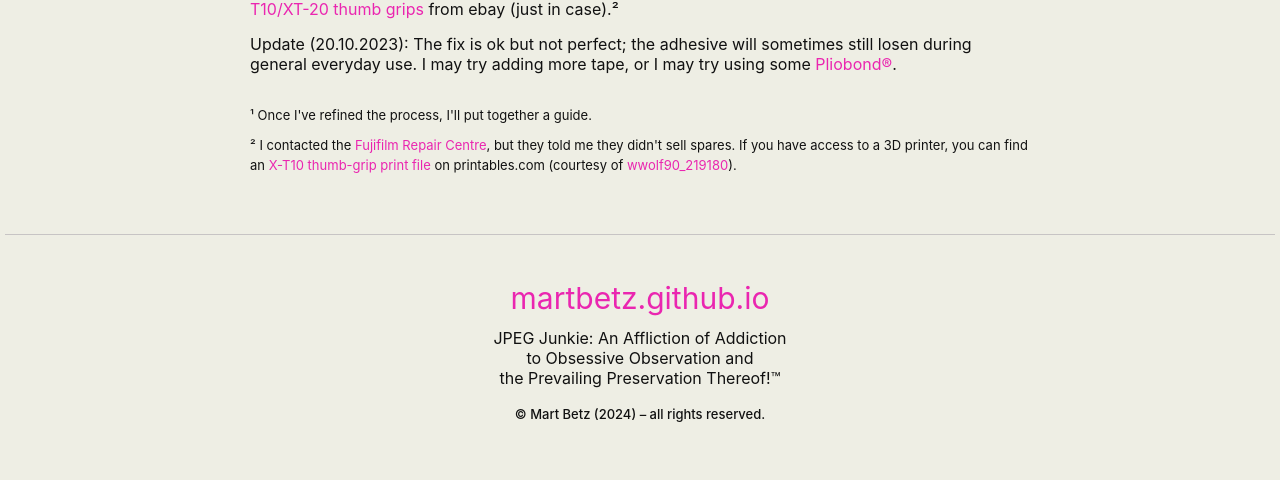
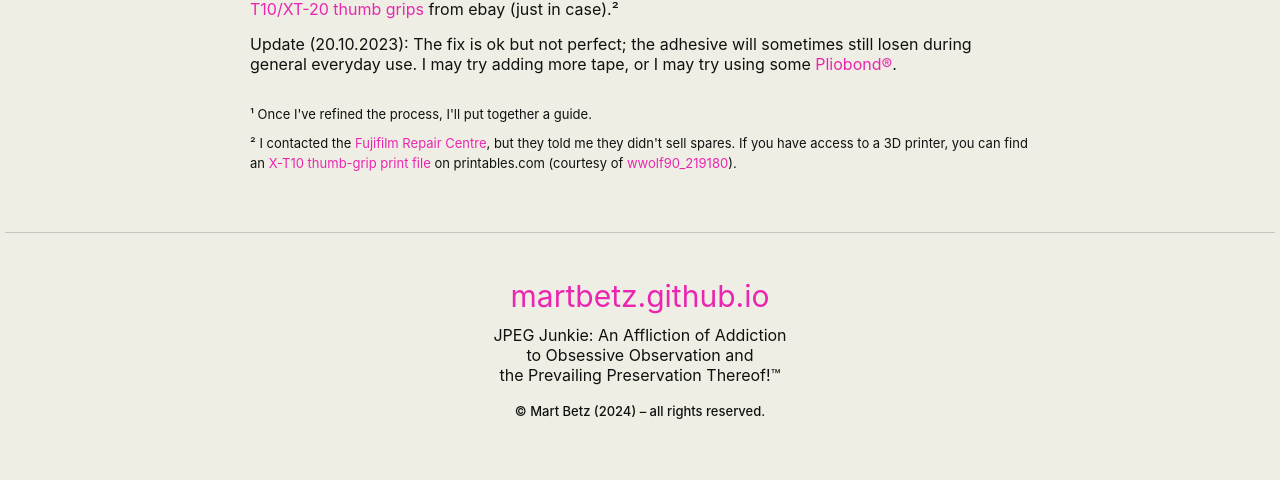
Before and after one commit to martbetz/martbetz.github.io, a Jekyll site: the page built from _posts/2023-08-29-x-t10-thumb-grip-repair.md, in a window 1280 px wide. Shown: the part 943-1423 px from the top of the page. Built offline with Jekyll 4.4.1, drawn with Linux system fonts in a browser that asks for light colours.

Commit message:
Update 2023-08-29-x-t10-thumb-grip-repair.md

```diff
--- a/_posts/2023-08-29-x-t10-thumb-grip-repair.md
+++ b/_posts/2023-08-29-x-t10-thumb-grip-repair.md
@@ -29,13 +29,13 @@
 
 Update (20.10.2023): The fix is ok but not perfect; the adhesive will sometimes still losen during general everyday use. I may try adding more tape, or I may try using some [Pliobond®](https://ruscoe.com/products/adhesives/).
 
-<p style="padding-top: 15px">
+<p style="padding-top: 15px; line-height: 1.2">
 <font size="2">
 ¹ Once I've refined the process, I'll put together a guide.
 </font>
 </p>
 
-<p style="margin-top:-5px;">
+<p style="margin-top:-5px; line-height: 1.2">
 <font size="2">
 ² I contacted the <a href="https://repairs.fujifilm.eu/en/fujifilm-repair-centre/?zr=uk">Fujifilm Repair Centre</a>, but they told me they didn't sell spares. If you have access to a 3D printer, you can find an <a hef="https://www.printables.com/en/model/181809-fujifilm-x-t20-x-t10-thumb-grip-rubber">X-T10 thumb-grip print file</a> on printables.com (courtesy of <a href="https://www.printables.com/@wwolf90_219180"> wwolf90_219180</a>).
 </font>
```
